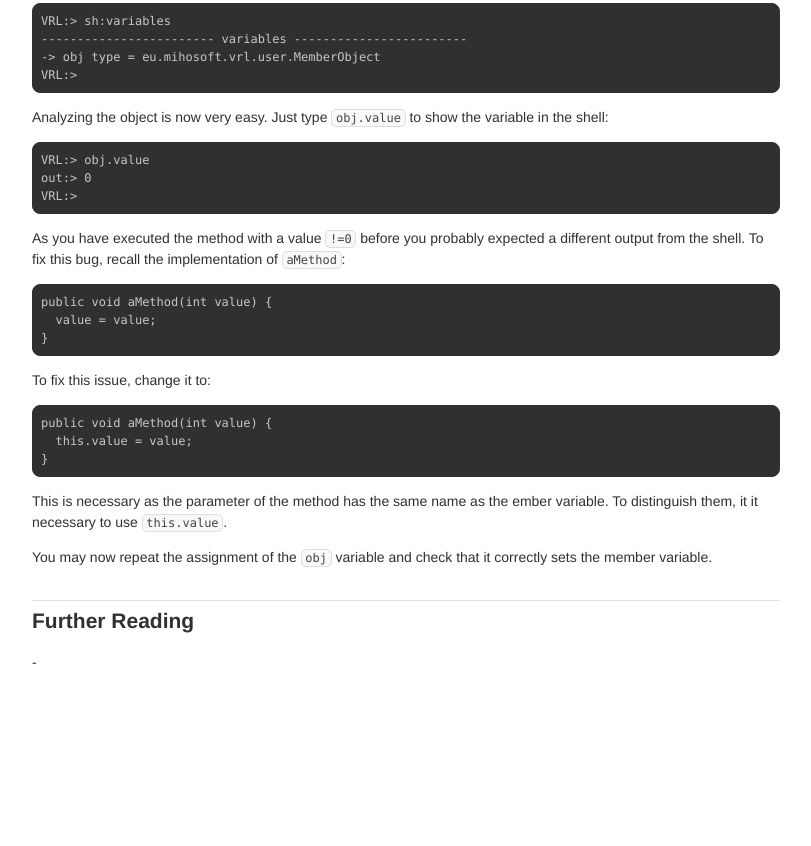
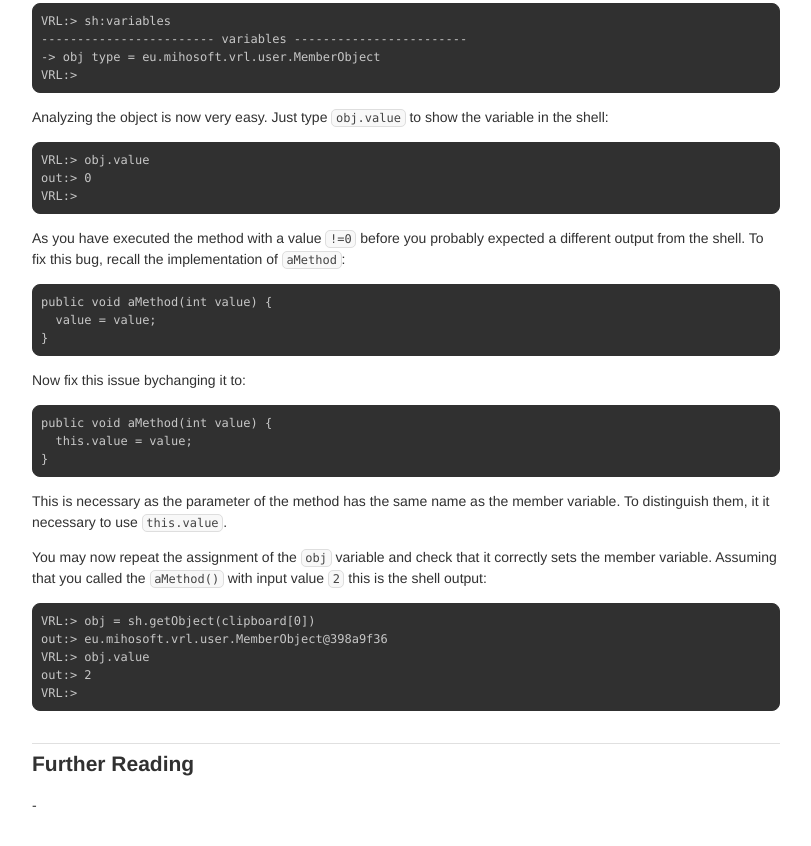
Before and after one commit to miho/VRL-Documentation, a plain HTML site: page vrl-studio/debugging.html in a window 1280 px wide. Shown: the part 5221-6067 px from the top of the page, without its empty margins (234-1045 px from the left). Before the commit the page ends 5928 px from the top, so only its background shows below. Drawn offline with Linux system fonts and the light colour scheme.

Commit message:
debugging documentation improved

```diff
--- a/vrl-studio/debugging.html
+++ b/vrl-studio/debugging.html
@@ -34,7 +34,7 @@
 
 <h2 id="introduction">Introduction</h2>
 
-<p>Groovy is a dynamic language. Current versions of Groovy (&lt; 2.0) do not support static compilation. Thus, many errors occur at runtime. Even though dynamic languages tend to have a flat learning curve they often make it difficult to find bugs in the code. Many errors can only be detected if the code is executed. For code that contains many conditional statements this can be problematic.</p>
+<p>Groovy is a dynamic language. Current versions of Groovy (&lt; 2.0) do not support static compilation. Thus, many errors occur at runtime. Even though dynamic languages tend to have a flat learning curve they often make it difficult to find bugs in the code. Many errors can only be detected if the code is executed. For code that contains several conditional statements this can be problematic.</p>
 
 <p>VRL provides some basic debugging features that may help finding bugs in your code.</p>
 
@@ -168,9 +168,9 @@ VRL:&gt;
 
 <h3 id="whatisvisualdebugging">What is Visual Debugging?</h3>
 
-<p>Sometimes you might be interested in the state of private member variables of a visualized object. In a classical IDE one would observe the variable by compiling/running the program in debug mode. This would allow for detailed analysis of all members etc.</p>
+<p>Sometimes you might be interested in the state of member variables of a visualized object. In a classical IDE one would observe the variable by compiling/running the program in debug mode. This would allow for detailed analysis of all members etc.</p>
 
-<p>VRL-Studio has a feature called <em>Visual Debugging</em>. even though it cannot fully replace a classical debugger it highly simplifies the analysis of visualized objects. This allows you to access objects that are visualized on the canvas from the shell environment.</p>
+<p>VRL-Studio has a feature called <em>Visual Debugging</em>. Even though it cannot fully replace a classical debugger it highly simplifies the analysis of visualized objects. It allows you to access objects that are visualized on the canvas from the shell environment.</p>
 
 <h3 id="accessingobjectsfromtheshell">Accessing Objects From The Shell</h3>
 
@@ -237,16 +237,23 @@ VRL:&gt;
 }
 </code></pre>
 
-<p>To fix this issue, change it to:</p>
+<p>Now fix this issue bychanging it to:</p>
 
 <pre><code>public void aMethod(int value) {
   this.value = value;
 }
 </code></pre>
 
-<p>This is necessary as the parameter of the method has the same name as the ember variable. To distinguish them, it it necessary to use <code>this.value</code>.</p>
+<p>This is necessary as the parameter of the method has the same name as the member variable. To distinguish them, it it necessary to use <code>this.value</code>.</p>
 
-<p>You may now repeat the assignment of the <code>obj</code> variable and check that it correctly sets the member variable.</p>
+<p>You may now repeat the assignment of the <code>obj</code> variable and check that it correctly sets the member variable. Assuming that you called the <code>aMethod()</code> with input value <code>2</code> this is the shell output:</p>
+
+<pre><code>VRL:&gt; obj = sh.getObject(clipboard[0])
+out:&gt; eu.mihosoft.vrl.user.MemberObject@398a9f36
+VRL:&gt; obj.value
+out:&gt; 2
+VRL:&gt;
+</code></pre>
 
 <h2 id="furtherreading">Further Reading</h2>
 
```
Also changed, not shown: 2 other files.
